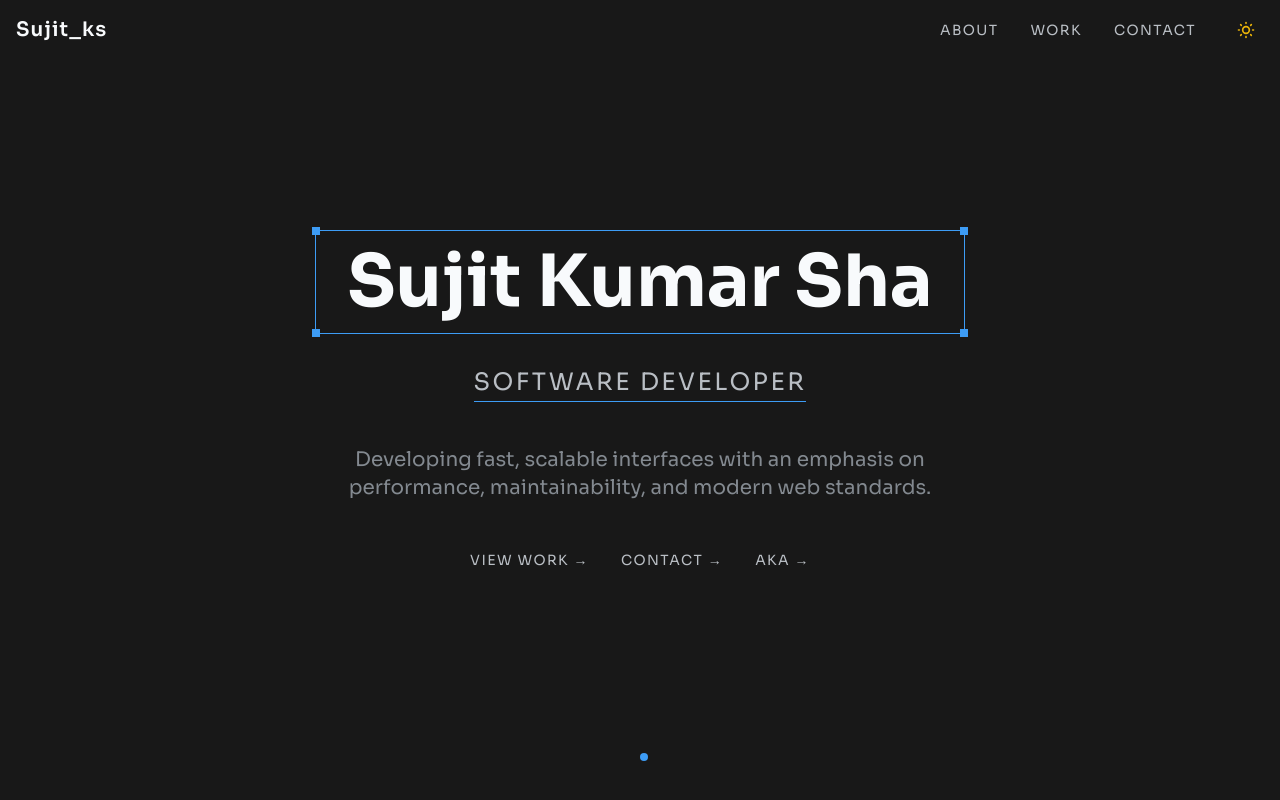
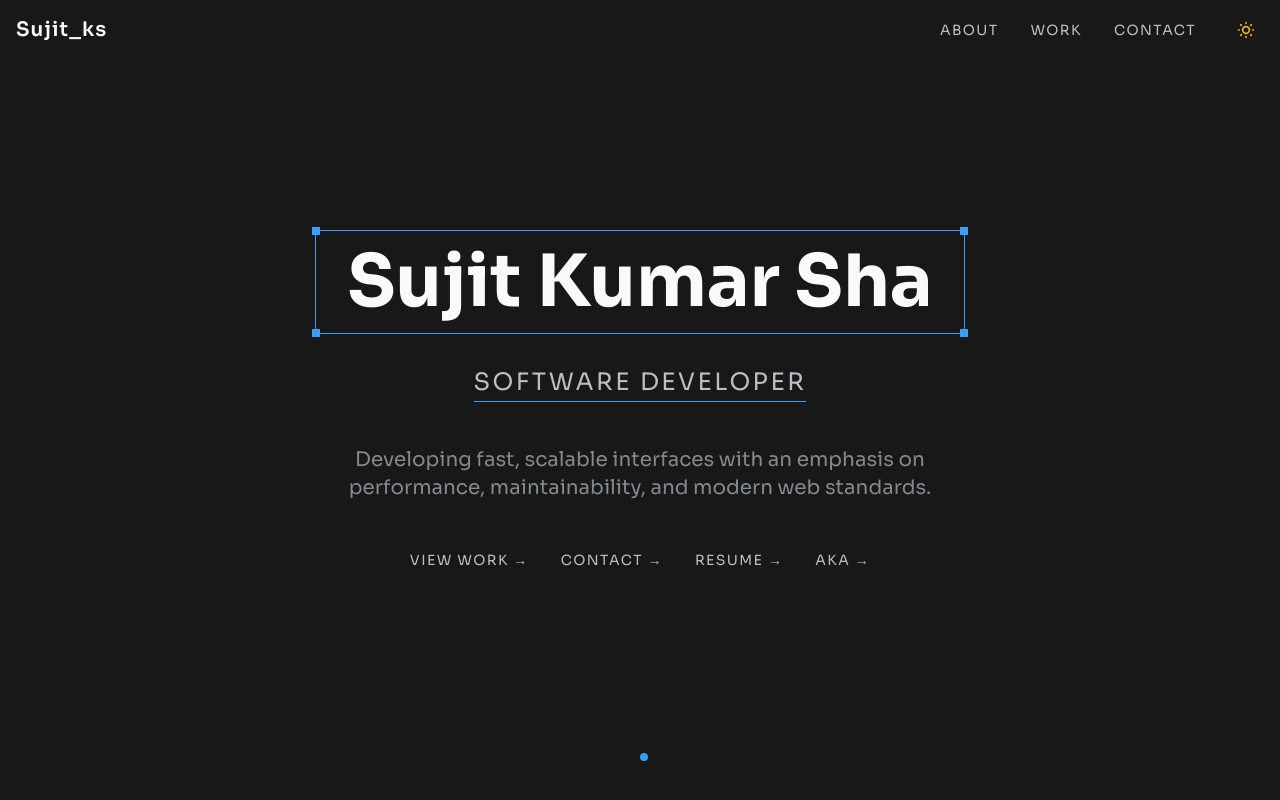
Before and after one commit to sujit-prog/sujit_ks, a React (Vite) app: page / in a window 1280 px wide. Shown: the top 800 px of the page. Built offline with nearby package versions, Linux system fonts and the light colour scheme.

Commit message:
new section added

```diff
--- a/src/components/HeroSection.jsx
+++ b/src/components/HeroSection.jsx
@@ -105,6 +105,13 @@ const HeroSection = () => {
               Contact →
             </motion.a>
             <motion.a
+              href="https://drive.google.com/file/d/12CBQeKGNe2DqMBJAbf45IC6B5zNSCFT3/view?usp=sharing"
+              className="text-primary-700/80 dark:text-dark-200/80 hover:text-primary-900 dark:hover:text-dark-50 font-sora text-sm uppercase tracking-widest"
+              whileHover={{ x: 5 }}
+            >
+              Resume →
+            </motion.a>
+            <motion.a
               href="https://sujitkumarshaportfolio.framer.website/"
               className="text-primary-700/80 dark:text-dark-200/80 hover:text-primary-900 dark:hover:text-dark-50 font-sora text-sm uppercase tracking-widest"
               whileHover={{ x: 5 }}
```
